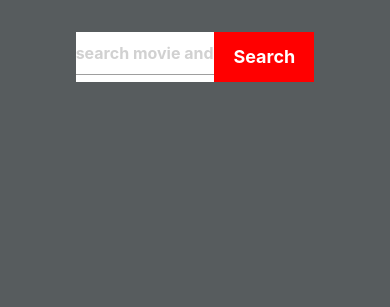
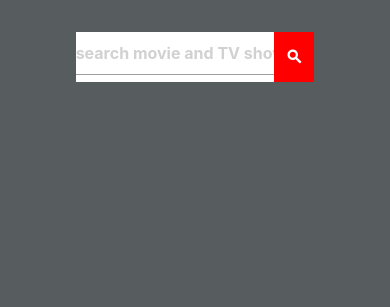
Before and after one commit to kurnia123/base-project, a website built with webpack: page src/index.html in a window 390 px wide. Shown: the part 537-844 px from the top of the page. Built offline with nearby package versions, Linux system fonts and the light colour scheme; no server answers.

Commit message:
change search bar in home page

```diff
--- a/src/index.html
+++ b/src/index.html
@@ -39,7 +39,7 @@
                 <form action="./result/result.html" method="GET">
                     <div class="search__box">
                         <input class="input__text" type="text" id="keyword" name="keyword" placeholder="search movie and TV show...">
-                        <input class="button_submit" type="submit" value="Search">
+                        <input class="button_submit material-icons" type="submit" value="search">
                     </div>
                 </form>
             </div>
--- a/src/script/view/index/index.js
+++ b/src/script/view/index/index.js
@@ -7,7 +7,6 @@ import {loadDataRecommend} from "./recommend_loadData.js";
 document.addEventListener("DOMContentLoaded",function () {
     let elems = document.querySelectorAll('.sidenav');
     M.Sidenav.init(elems)
-
 
     loadNav();
     loadDataTVPopuler();
--- a/src/script/view/index/recommend_loadData.js
+++ b/src/script/view/index/recommend_loadData.js
@@ -27,7 +27,7 @@ const addItemTVRecommend = function (data) {
         `
         <div class="itemMovie">
             <a href="#"><img class="itemMovie__img" src="https://image.tmdb.org/t/p/w500${items.poster_path}" alt=""></a>
-            <p class="itemMovie__title center-align">${items.title}</p>
+            <p class="itemMovie__title center-align">${items.title === undefined ? items.original_name : items.title}</p>
         </div>
         `
     })
--- a/src/style/index/index.css
+++ b/src/style/index/index.css
@@ -10,3 +10,9 @@
     border-radius: 5px;
     padding: 5px;
 }
+
+@media (max-width: 800px) {
+    .button_submit {
+        width: 40px;
+    }
+}
```
Also changed, not shown: src/style/index/popular.css (line endings or trailing spaces).
